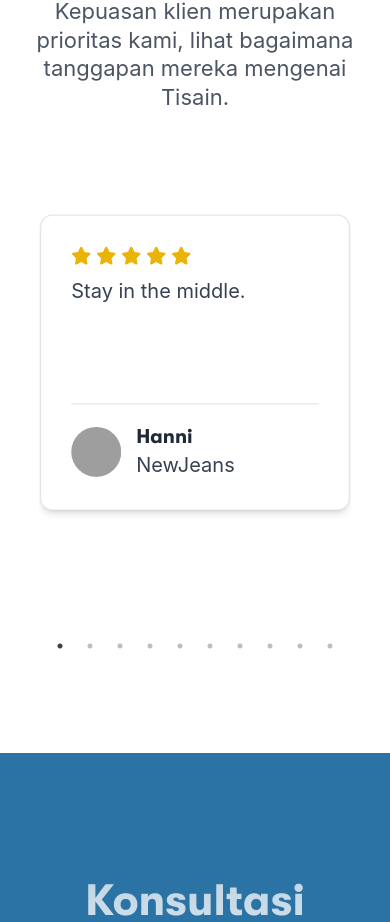
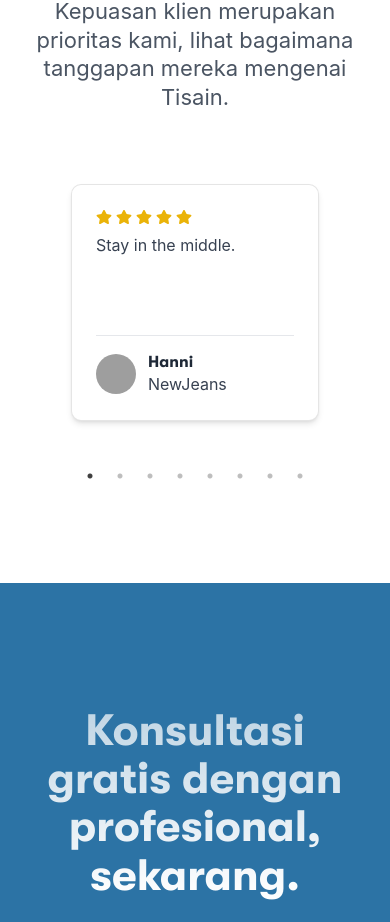
Before and after one commit to gungkrisna/tisain.id, a Next.js app: page / in a window 390 px wide. Shown: the part 3889-4811 px from the top of the page. Built offline with nearby package versions, Linux system fonts and the light colour scheme; grey boxes are pictures that could not be loaded.

Commit message:
Fix testimonials section responsiveness

```diff
--- a/components/TestimonialCard.tsx
+++ b/components/TestimonialCard.tsx
@@ -14,12 +14,12 @@ interface TestimonialCardProps {
 export const TestimonialCard = ({ image, testimony, name, company, stars, className }: TestimonialCardProps) => {
 
     return (
-        <div className={`block py-6 px-6 my-40 mx-8 rounded-2xl bg-white border border-black/10 shadow-md transition-all duration-300 ease-in-out hover:shadow-xl cursor-pointer ${className}`}>
+        <div className={`block py-6 px-6 my-10 md:my-40 mx-8 rounded-2xl bg-white border border-black/10 shadow-md transition-all duration-300 ease-in-out hover:shadow-xl cursor-pointer ${className}`}>
             <div className="flex flex-row justify-start">
                 <RatingStars rating={stars} />
             </div>
             <div className="divide-y">
-                <p className="py-2 text-md font-regular text-gray-700 min-h-[11rem]">
+                <p className={`py-2 text-md font-regular text-gray-700 line-clamp-4 h-[11rem]`}>
                     {testimony}
                 </p>
                 <div className="pt-4 flex flex-row justify-between">
@@ -28,7 +28,7 @@ export const TestimonialCard = ({ image, testimony, name, company, stars, classN
                             <Image src={image} alt={name} fill className="rounded-full object-cover " />
                         </div>
                         <div className="flex flex-col">
-                            <h5 className="text-md font-strong leading-tight text-gray-800 ">
+                            <h5 className="text-md font-strong leading-tight text-gray-800 line-clamp-1">
                                 {name}
                             </h5>
                             <p className="text-md font-regular text-gray-700 line-clamp-1">{company}</p>
--- a/components/TestimonialSection.tsx
+++ b/components/TestimonialSection.tsx
@@ -28,24 +28,10 @@ const testimonialData = [
     stars: 2,
   },
   {
-    image: 'https://upload.wikimedia.org/wikipedia/commons/0/0f/Ada_lovelace.jpg',
-    name: 'Ada Lovelace',
-    testimony: 'The analytical engine has no pretensions to originate anything. It can do whatever we know how to order it to perform.',
-    company: 'Analytical Engine',
-    stars: 4,
-  },
-  {
     image: 'https://upload.wikimedia.org/wikipedia/commons/thumb/d/d3/Albert_Einstein_Head.jpg/230px-Albert_Einstein_Head.jpg',
     name: 'Albert Einstein',
     testimony: 'Imagination is more important than knowledge.',
     company: 'Theory of Relativity',
-    stars: 5,
-  },
-  {
-    image: 'https://upload.wikimedia.org/wikipedia/commons/thumb/7/7a/Sheryl_Sandberg_World_Economic_Forum_2013.jpg/1200px-Sheryl_Sandberg_World_Economic_Forum_2013.jpg',
-    name: 'Sheryl Sandberg',
-    testimony: 'If you\'re offered a seat on a rocket ship, don\'t ask what seat! Just get on.',
-    company: 'Facebook',
     stars: 5,
   },
   {
@@ -112,18 +98,21 @@ const settings = {
     {
       breakpoint: 1024,
       settings: {
-        slidesToShow: 3,
+        centerMode: false,
+        slidesToShow: 2,
       },
     },
     {
-      breakpoint: 768,
+      breakpoint: 778,
       settings: {
+        centerMode: false,
         slidesToShow: 1,
       },
     },
     {
       breakpoint: 480,
       settings: {
+        centerMode: false,
         slidesToShow: 1,
       },
     },
@@ -146,17 +135,15 @@ export const TestimonialSection = () => {
             className="cursor-pointer hidden lg:block absolute z-10 top-[50%]"
             onClick={() => slider?.current?.slickPrev()}
           />
-          <div className="relative max-w-[80vw] lg:max-w-[108rem] mx-auto">
+          <div className="relative max-w-[80vw] xl:max-w-[108rem] mx-auto">
             <Slider ref={slider} className="absolute min-w-[0] z-[1]" {...settings}>
               {testimonialData.map((testimonial, index) => (
-                <div key={index}>
-                  <TestimonialCard
-                    {...testimonial}
-                    className={
-                      index === Math.floor(testimonialData.length / 2) ? "slick-center" : ""
-                    }
-                  />
-                </div>
+                <TestimonialCard key={index}
+                  {...testimonial}
+                  className={
+                    index === Math.floor(testimonialData.length / 2) ? "slick-center" : ""
+                  }
+                />
               ))}
             </Slider>
             <div className="absolute top-[7.5rem] right-[0.7rem] hidden lg:block">
```
